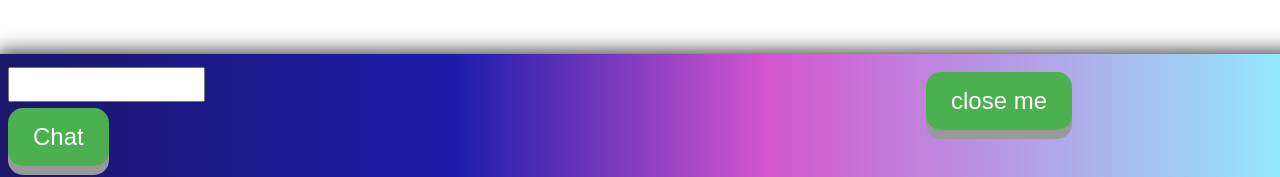
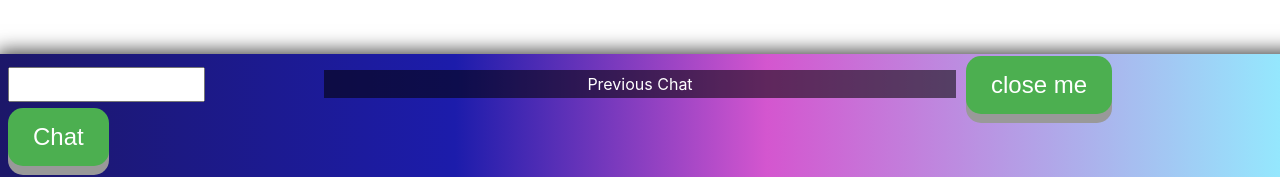
Before and after one commit to shyaboi/testpro3, a React (Create React App) app: page / in a window 1280 px wide. Both pictures are taken after a click on the picture 640 px from the left and 150 px from the top of the page. Shown: the part 570-747 px from the top of the page. Built offline with nearby package versions, Linux system fonts and the light colour scheme.

Commit message:
done for the night

```diff
--- a/src/App.js
+++ b/src/App.js
@@ -1,6 +1,5 @@
 import './App.css';
 import Popup from './components/popup';
-import Chat from './components/chat';
 import React, { Component } from 'react';
 import logo from './components/images/logo7.png'
 class App extends Component {
--- a/src/components/chat/index.js
+++ b/src/components/chat/index.js
@@ -9,32 +9,37 @@ class Chat extends React.Component {
 
         this.state = {
             value: '',
-            toDoList: []
+            toDoList: ['Previous Chat']
         };
 
         this.handleChange = this.handleChange.bind(this);
         this.handleSubmit = this.handleSubmit.bind(this);
     }
 
+
     handleChange(event) {
         this.setState({value: event.target.value});
     }
-
     handleSubmit(event) {
-
         if (this.state.value === '') {
             alert('Put some words in the box son')
             return
         }
 
+
         const itemsArray = this.state.value.split(',');
         this.setState({toDoList: itemsArray});
         var items = this.state.toDoList.concat(itemsArray);
         this.setState({toDoList: items})
-        window.scrollTo(0, document.body.scrollHeight);
         event.preventDefault();
         this.state.value = ""
     }
+
+    // componentDidUpdate() {
+    //     const element = document.getElementById('li');
+
+    //     element.scrollIntoView({behavior: 'smooth'});
+    //   }
 
     render() {
 
@@ -48,7 +53,10 @@ class Chat extends React.Component {
                     this.handleSubmit
             }>
                 <label>
-                    <input ref={(ref) => this.mainInput= ref} type="text"
+                    <input ref={
+                            (ref) => this.mainInput = ref
+                        }
+                        type="text"
                         value={
                             this.state.value
                         }
@@ -56,13 +64,15 @@ class Chat extends React.Component {
                             this.handleChange
                         }/>
                 </label>
+
                 <input id='butt' type="submit" value="Chat"/>
                 <ul id='k'>
                     {items}</ul>
             </form>
         );
+
     }
-
 }
 
+
 export default Chat;
--- a/src/components/chat/style.css
+++ b/src/components/chat/style.css
@@ -36,7 +36,6 @@
     border: none;
     border-radius: 15px;
     box-shadow: 0 9px #999;
-    float: left;
     bottom: 7vh;
     position: fixed;
   }
--- a/src/components/popup/style.css
+++ b/src/components/popup/style.css
@@ -31,9 +31,9 @@
   border: none;
   border-radius: 15px;
   box-shadow: 0 9px #999;
-    right: 2vh;
+    right: -3vh;
       position: absolute;
-      bottom: -37vh;
+      bottom: -35vh;
   }
 
   #close:active {
```
